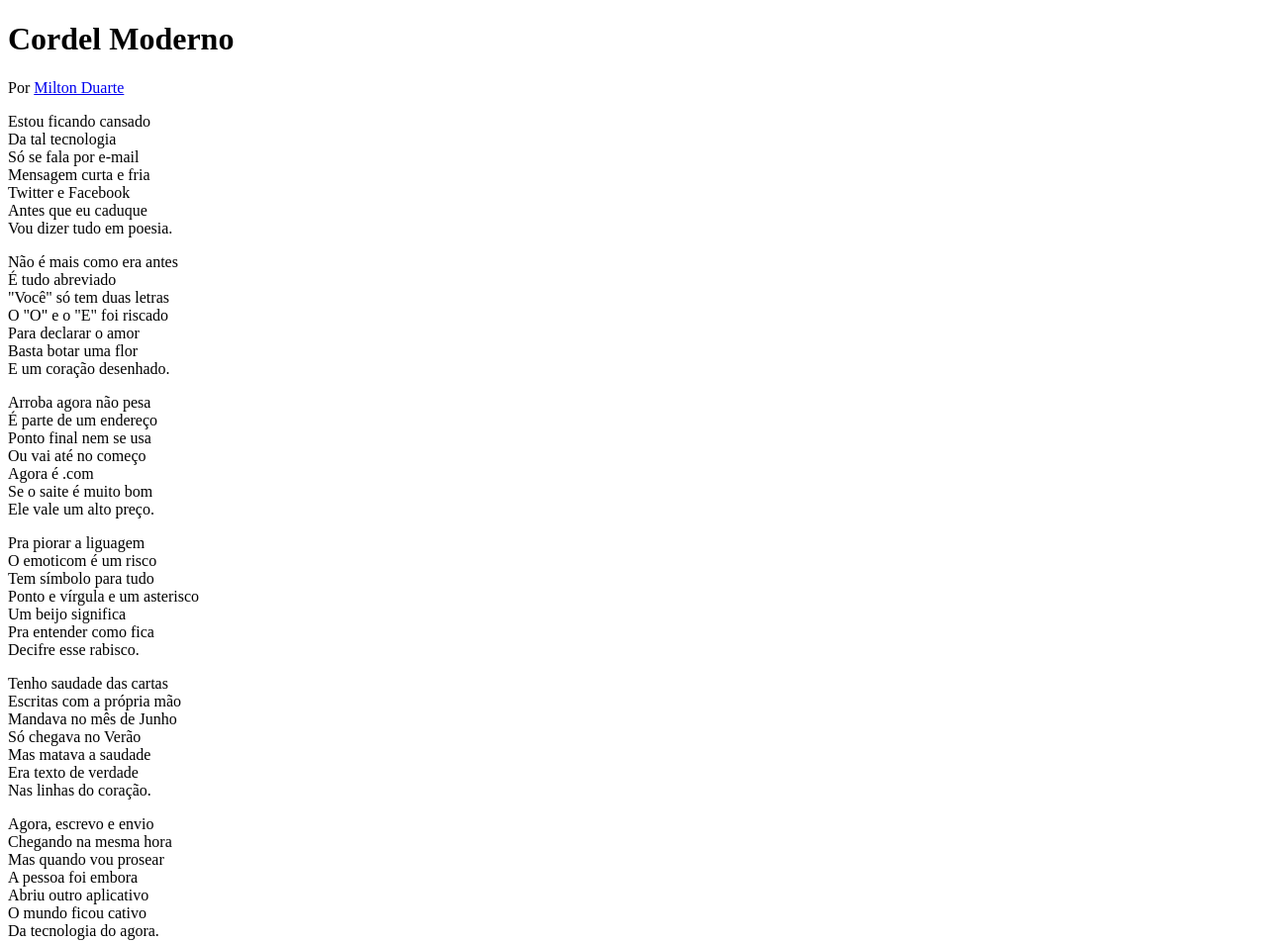
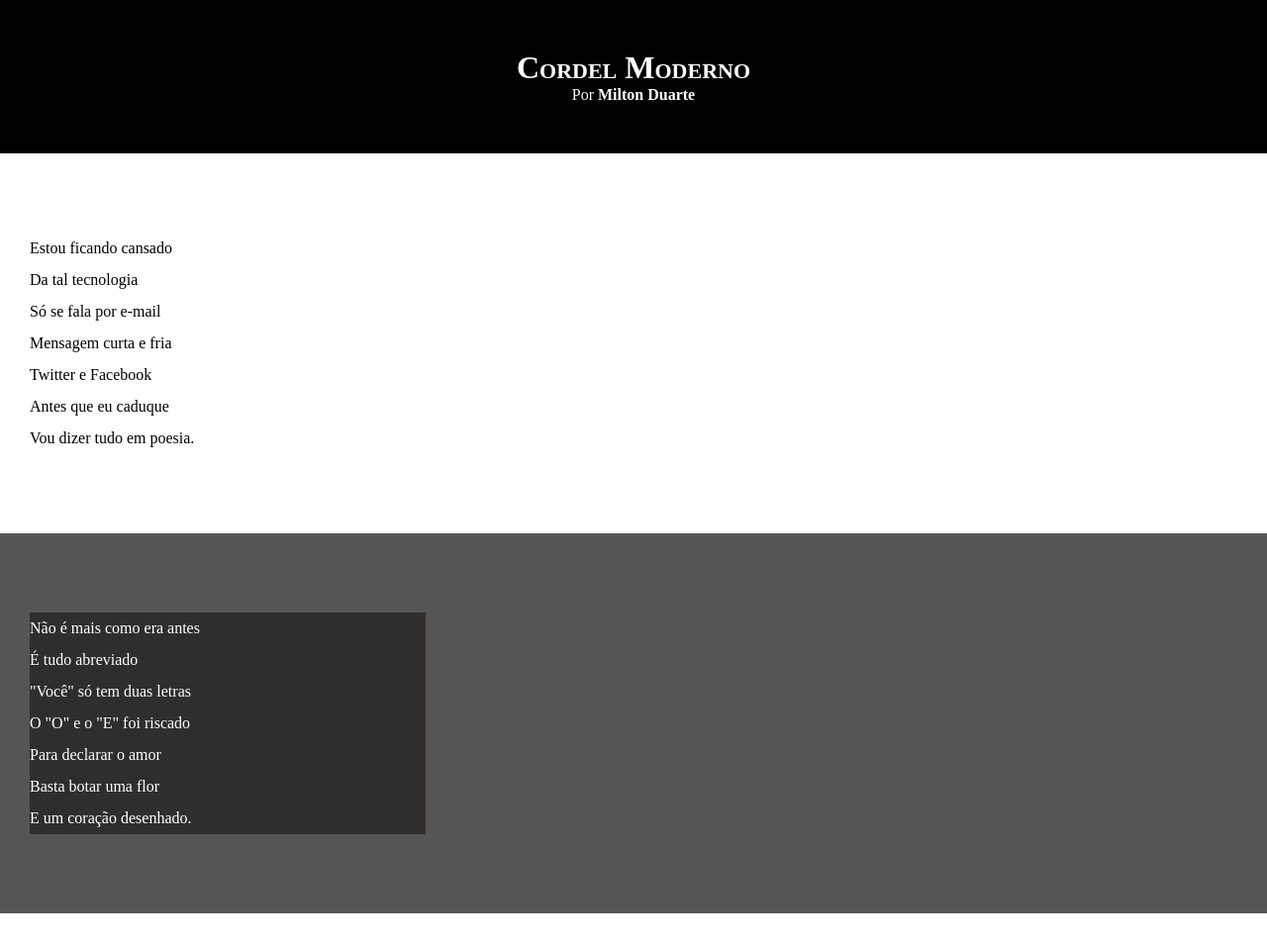
Before and after one commit to vpoffice/html-css, a plain HTML site: page Desafios/D012/index.html in a window 1280 px wide. Shown: the top 953 px of the page at 99% size. Drawn offline with Linux system fonts and the light colour scheme.

Commit message:
criei pasta de estilo

```diff
--- a/Desafios/D012/estilo/style.css
+++ b/Desafios/D012/estilo/style.css
@@ -1 +1,65 @@
 @charset "UTF-8";
+
+* {
+    margin: 0px;
+    padding: 0px;
+}
+
+html, body {
+    min-height: 100vh;
+    background-color: darkgray;
+}
+
+header {
+    background-color: black;
+    color: white;
+    text-align: center;
+}
+
+header > h1 {
+    padding-top: 50px;
+    font-variant: small-caps;
+}
+
+header > p {
+    padding-bottom: 50px;
+}
+
+header a, footer a {
+    color: white;
+    text-decoration: none;
+    font-weight: bolder;
+}
+
+header a:hover, footer a:hover {
+    text-decoration: underline;
+}
+
+section {
+    padding-top: 10vh;
+    padding-bottom: 10vh;
+    line-height: 2em;
+    padding-left: 30px;
+}
+
+section.normal {
+    background-color: white;
+    color: black;
+}
+
+section.imagem {
+    background-color: rgb(87, 84, 84);
+    color: white;
+}
+
+section.imagem > p {
+    width: 400px;
+    background-color: rgba(0, 0, 0, 0.459);
+}
+
+footer {
+    background-color: black;
+    color: white;
+    text-align: center;
+    padding: 10px;
+}
--- a/Desafios/D012/index.html
+++ b/Desafios/D012/index.html
@@ -14,7 +14,7 @@
         </p>
     </header>
 
-    <section>
+    <section class="normal">
         <p>
             Estou ficando cansado <br>
             Da tal tecnologia <br>
@@ -26,7 +26,7 @@
         </p>
     </section>
 
-    <section>
+    <section class="imagem">
         <p>
             Não é mais como era antes <br>
             É tudo abreviado <br>
@@ -38,7 +38,7 @@
         </p>
     </section>
 
-    <section>
+    <section class="normal">
         <p>
             Arroba agora não pesa <br>
             É parte de um endereço <br>
@@ -60,7 +60,7 @@
         </p>
     </section>
 
-    <section>
+    <section class="imagem"
         <p>
             Tenho saudade das cartas <br>
             Escritas com a própria mão <br>
@@ -72,7 +72,7 @@
         </p>
     </section>
 
-    <section>
+    <section class="normal">
         <p>
             Agora, escrevo e envio <br>
             Chegando na mesma hora <br>
```
